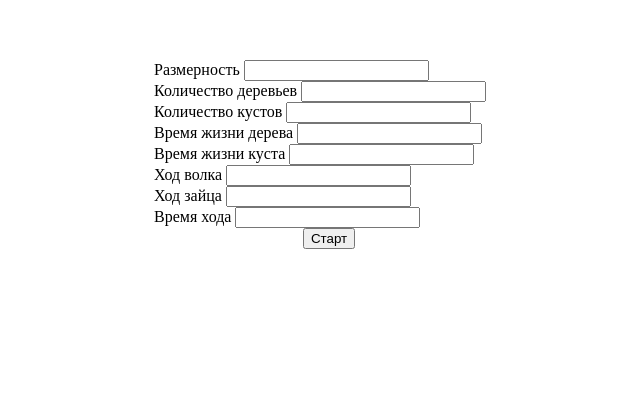
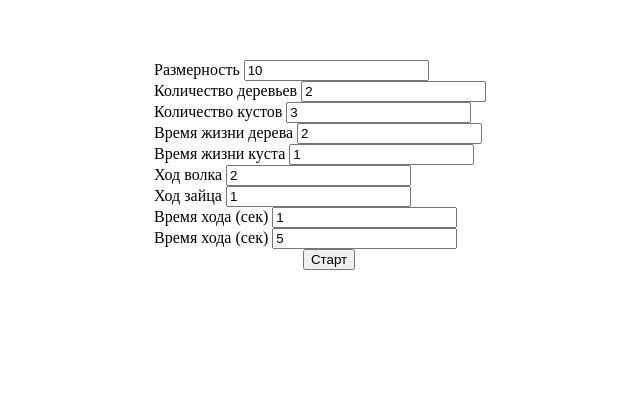
Before and after one commit to KateNewstory/bunny, a plain HTML site: page index.html in a window 1280 px wide. Shown: the part 165-578 px from the top of the page, without its empty margins (311-951 px from the left). Drawn offline with Linux system fonts and the light colour scheme.

Commit message:
added default values

```diff
--- a/index.html
+++ b/index.html
@@ -13,42 +13,47 @@
     <div class="settings-container">
         <div>
             <label for="dimension">Размерность</label>
-            <input name="dimension" id="dimension"/>
+            <input name="dimension" id="dimension" value="10"/>
         </div>
 
         <div>
             <label for="treeCount">Количество деревьев</label>
-            <input name="treeCount" id="treeCount"/>
+            <input name="treeCount" id="treeCount" value="2"/>
         </div>
 
         <div>
             <label for="bushCount">Количество кустов</label>
-            <input name="bushCount" id="bushCount"/>
+            <input name="bushCount" id="bushCount" value="3"/>
         </div>
 
         <div>
             <label for="treeTime">Время жизни дерева</label>
-            <input name="treeTime" id="treeTime"/>
+            <input name="treeTime" id="treeTime" value="2"/>
         </div>
 
         <div>
             <label for="bushTime">Время жизни куста</label>
-            <input name="bushTime" id="bushTime"/>
+            <input name="bushTime" id="bushTime" value="1"/>
         </div>
 
         <div>
             <label for="woolfStep">Ход волка</label>
-            <input name="woolfStep" id="woolfStep"/>
+            <input name="woolfStep" id="woolfStep" value="2"/>
         </div>
 
         <div>
             <label for="bunnyStep">Ход зайца</label>
-            <input name="bunnyStep" id="bunnyStep"/>
+            <input name="bunnyStep" id="bunnyStep" value="1"/>
         </div>
 
         <div>
-            <label for="stepTime">Время хода</label>
-            <input name="stepTime" id="stepTime"/>
+            <label for="stepTime">Время хода (сек)</label>
+            <input name="stepTime" id="stepTime" value="1"/>
+        </div>
+
+        <div>
+            <label for="maxWoolfStep">Время хода (сек)</label>
+            <input name="maxWoolfStep" id="maxWoolfStep" value="5"/>
         </div>
         <div style="text-align: center;">
             <button id="startBtn">Старт</button>
--- a/script.js
+++ b/script.js
@@ -1,31 +1,27 @@
 (function (global) {
     function Box(className, left, top) {
         var self = {
-            className:className,
-            left:left,
-            top:top
+            className: className,
+            left: left,
+            top: top
         };
         this.display = function () {
             var order = self.top * APP.settings.dimension + self.left;
             document.getElementById('box-' + order).classList.add(self.className);
         }
-    }
-
-    ;
+    };
     function Animal(className, left, top, step) {
         Box.call(this, className, left, top);
         var self = {
-            className:className,
-            left:left,
-            top:top,
-            step:step
+            className: className,
+            left: left,
+            top: top,
+            step: step
         };
         this.run = function () {
             alert('Run, Forest, run!');
         }
-    }
-
-    ;
+    };
 
     function Bunny(className, left, top, step) {
         Animal.call(this, className, left, top, step);
@@ -34,10 +30,13 @@
             alert('Bunny');
             run();
         }
-
-    }
-
-    ;
+        this.isAlive = function () {
+            var difLeft, difTop;
+            difLeft = self.left - APP.woolf.left;
+            difTop = self.top - APP.woolf.top;
+            return (((difLeft == 1) || (difLeft == 0) || (difLeft = -1)) && ((difTop == 1) || (difTop == 0) || (difTop = -1)));
+        }
+    };
 
     function Woolf(className, left, top, step) {
         Animal.call(this, className, left, top, step);
@@ -53,10 +52,10 @@
     function Plant(className, left, top, time) {
         Box.call(this, className, left, top);
         var self = {
-            className:className,
-            left:left,
-            top:top,
-            time:time
+            className: className,
+            left: left,
+            top: top,
+            time: time
         };
         this.die = function () {
             alert('Sorry, die(');
@@ -70,13 +69,13 @@
     ;
 
     var APP = {
-        settings:{},
-        woolf:{},
-        bunny:{},
-        tree:[],
-        bush:[],
-        playground:[],
-        init:function () {
+        settings: {},
+        woolf: {},
+        bunny: {},
+        tree: [],
+        bush: [],
+        playground: [],
+        init: function () {
             var self = APP;
             var startBtn = document.getElementById('startBtn');
 
@@ -138,15 +137,31 @@
                 }
             };
 
+            var oneStep = function () {
+                //
+            };
+
+            var iterate = function () {
+                var self = APP;
+                for (var i = 0; i < self.settings.maxWoolfStep; i++) {
+                    oneStep();
+                }
+            };
+
+
             var startGame = function () {
                 setSettings();
                 createPlayGround();
                 createObjects();
+                iterate();
+                if (!self.bunny.isAlive()) {
+                    alert('Poor bunny :(');
+                }
             };
 
             self.addListener(startBtn, "click", startGame);
         },
-        addListener:function (target, eventName, handlerName) {
+        addListener: function (target, eventName, handlerName) {
             if (target.addEventListener) {
                 target.addEventListener(eventName, handlerName, false);
             } else if (target.attachEvent) {
@@ -155,35 +170,35 @@
                 target["on" + eventName] = handlerName;
             }
         },
-        getRandomInt:function (min, max) {
+        getRandomInt: function (min, max) {
 
             return Math.floor(Math.random() * (max - min + 1)) + min;
 
         },
-        getCoord:function () {
+        getCoord: function () {
             var self = APP;
             var randomInt, coord;
             do {
-                randomInt = self.getRandomInt(0, self.settings.dimension*self.settings.dimension - 1);
+                randomInt = self.getRandomInt(0, self.settings.dimension * self.settings.dimension - 1);
                 console.log(randomInt);
                 coord = self.getCoordFromOrder(randomInt);
-                } while (!self.isEmptyCoord(coord));
+            } while (!self.isEmptyCoord(coord));
             return coord;
         },
-        getCoordFromOrder:function (number) {
+        getCoordFromOrder: function (number) {
             var self = APP;
             var top = ~~(number / self.settings.dimension);
             var left = number % self.settings.dimension;
             return {
-                left : left,
-                top : top
+                left: left,
+                top: top
             }
 
         },
-        isEmptyCoord : function (coord) {
+        isEmptyCoord: function (coord) {
             var self = APP;
             console.log(coord);
-             return (self.playground[coord.left][coord.top] == 0);
+            return (self.playground[coord.left][coord.top] == 0);
         }
 
     };
```
